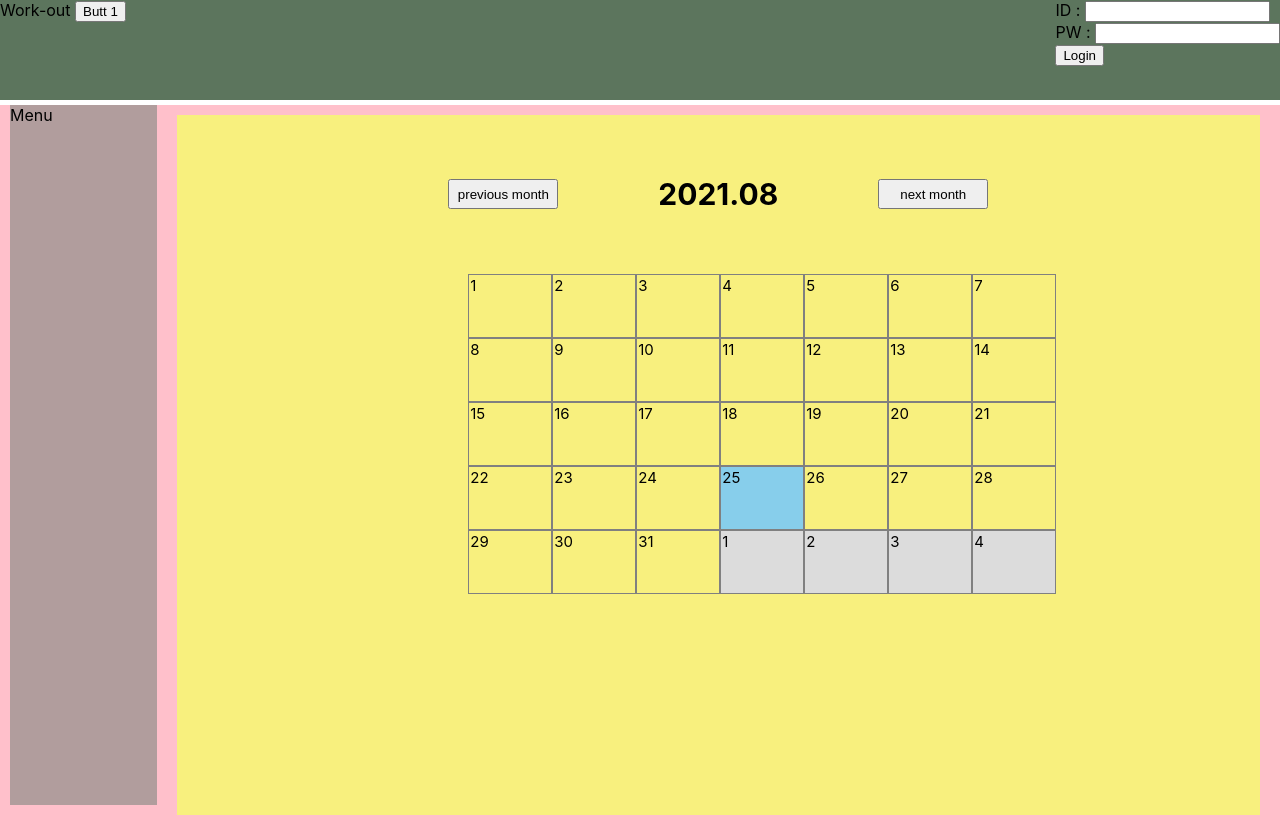
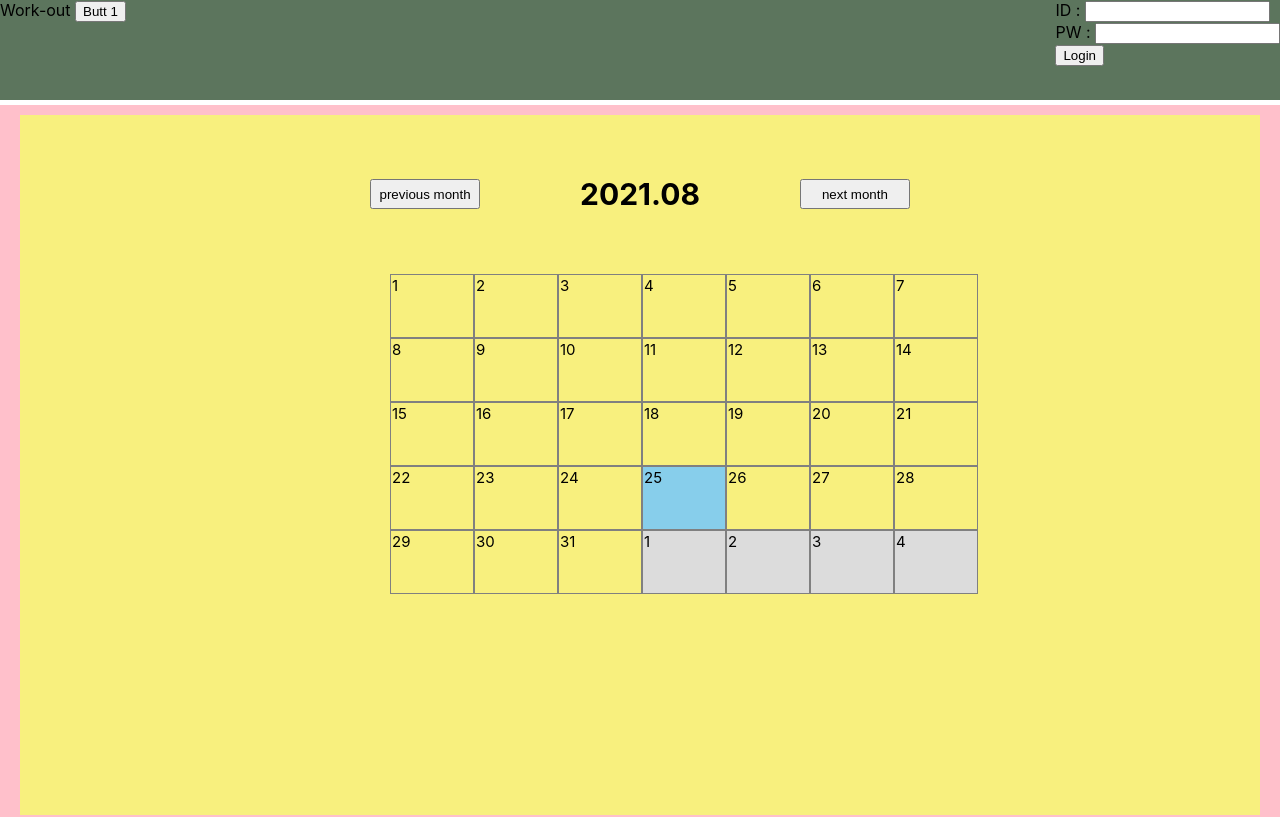
Before and after one commit to ojsung7/Healendar_front, a React (Create React App) app: page / in a window 1280 px wide. Shown: the top 817 px of the page. Built offline with nearby package versions, Linux system fonts and the light colour scheme.

Commit message:
09041555 YJHW

```diff
--- a/src/App.js
+++ b/src/App.js
@@ -13,7 +13,6 @@ function App() {
     <div className="App">
       <Header />
       <div className='middle'>
-        <Menu />
         <div className='main'>
           <Switch>
           <Route path="/" component={Calendar} exact/>
--- a/src/component/Calendar.jsx
+++ b/src/component/Calendar.jsx
@@ -12,6 +12,7 @@ function Calendar(props) {
 
     }, [])
     const test = (e) => {
+        console.log(e.target.id);
         setReqdate(e.target.id);
     }
 
```
Also changed, not shown: 1 other file (tests, documents, lock files or other folders).
